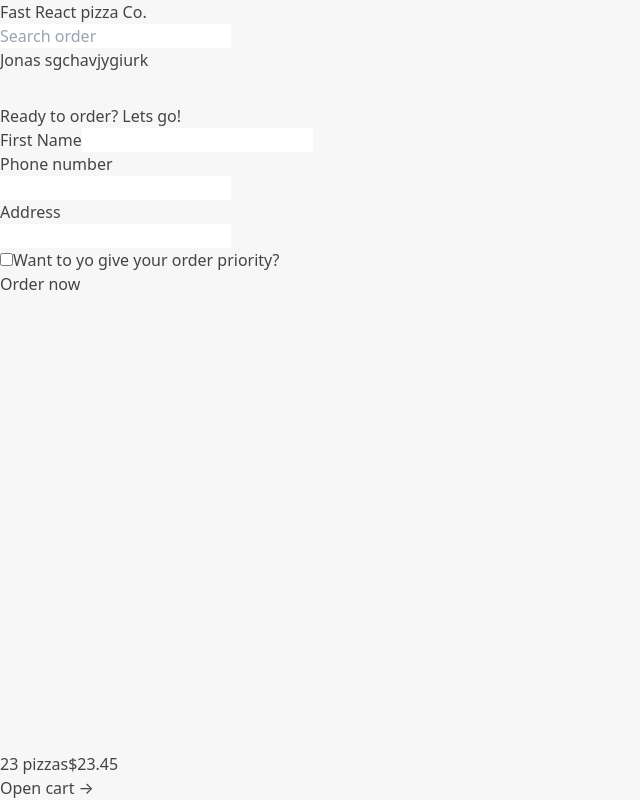
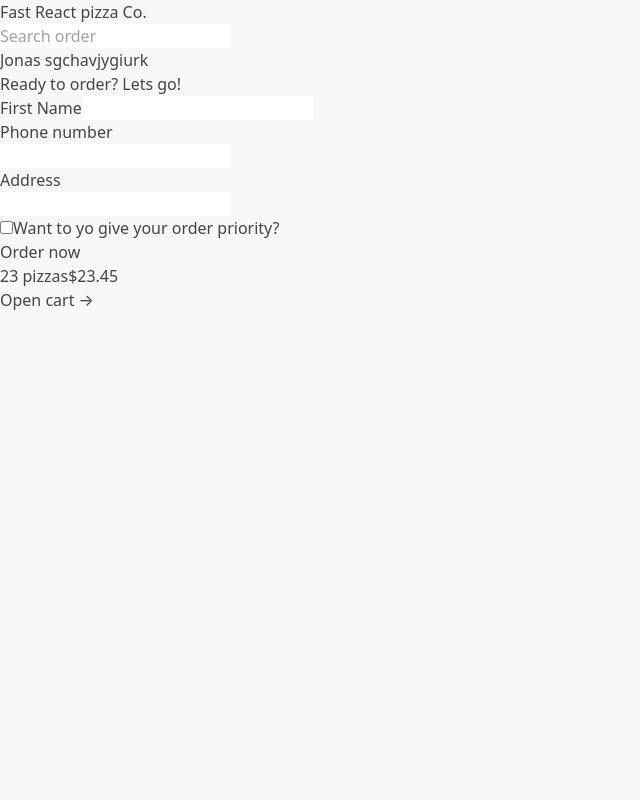
Before and after one commit to mahdi-mey/fast-food-app, a React (Vite) app: page /order/new in a window 1280 px wide. Shown: the whole page, without its empty margins (0-640 px from the left). Built offline with nearby package versions, Linux system fonts and the light colour scheme.

Commit message:
added appLayout with grid and more styling (hovers, borders & reponsive design)

```diff
--- a/src/features/cart/Cart.jsx
+++ b/src/features/cart/Cart.jsx
@@ -1,35 +1,37 @@
-import { Link } from 'react-router-dom';
+import { Link } from "react-router-dom"
 
 const fakeCart = [
   {
     pizzaId: 12,
-    name: 'Mediterranean',
+    name: "Mediterranean",
     quantity: 2,
     unitPrice: 16,
     totalPrice: 32,
   },
   {
     pizzaId: 6,
-    name: 'Vegetale',
+    name: "Vegetale",
     quantity: 1,
     unitPrice: 13,
     totalPrice: 13,
   },
   {
     pizzaId: 11,
-    name: 'Spinach and Mushroom',
+    name: "Spinach and Mushroom",
     quantity: 1,
     unitPrice: 15,
     totalPrice: 15,
   },
-];
+]
 
 function Cart() {
-  const cart = fakeCart;
+  const cart = fakeCart
 
   return (
     <div>
-      <Link to="/menu">&larr; Back to menu</Link>
+      <Link to="/menu" className="text-sm text-blue-500 hover:text-blue-700">
+        &larr; Back to menu
+      </Link>
 
       <h2>Your cart, %NAME%</h2>
 
@@ -38,7 +40,7 @@ function Cart() {
         <button>Clear cart</button>
       </div>
     </div>
-  );
+  )
 }
 
-export default Cart;
+export default Cart
--- a/src/features/cart/CartOverview.jsx
+++ b/src/features/cart/CartOverview.jsx
@@ -2,7 +2,7 @@ import { Link } from "react-router-dom"
 
 function CartOverview() {
   return (
-    <div className="bg-stone-800 text-stone-200 uppercase py-4">
+    <div className="bg-stone-800 text-stone-200 text-sm uppercase p-x4 py-4 sm:px6 md:text-base">
       <p className="text-stone-300 font-semibold space-x-6">
         <span>23 pizzas</span>
         <span>$23.45</span>
--- a/src/features/order/CreateOrder.jsx
+++ b/src/features/order/CreateOrder.jsx
@@ -5,7 +5,7 @@ createOrder
 // https://uibakery.io/regex-library/phone-number
 const isValidPhone = (str) =>
   /^\+?\d{1,4}?[-.\s]?\(?\d{1,3}?\)?[-.\s]?\d{1,4}[-.\s]?\d{1,4}[-.\s]?\d{1,9}$/.test(
-    str
+    str,
   )
 
 const fakeCart = [
@@ -78,7 +78,10 @@ function CreateOrder() {
 
         <div>
           <input type="hidden" name="cart" value={JSON.stringify(cart)} />
-          <button disabled={isSubmitting}>
+          <button
+            disabled={isSubmitting}
+            className="bg-yellow-500 uppercase font-semibold text-stone-900 py-3 px-4 inline-block rounded-full hover:bg-yellow-300 transition-all focus:outline-none focus:ring focus:ring-yellow-300 focus:bg-yellow-300 focus:ring-offset-2 mt-4 disabled:cursor-not-allowed"
+          >
             {isSubmitting ? "Placing order..." : "Order now"}
           </button>
         </div>
--- a/src/features/user/CreateUser.jsx
+++ b/src/features/user/CreateUser.jsx
@@ -1,30 +1,33 @@
-import { useState } from 'react';
+import { useState } from "react"
 
 function CreateUser() {
-  const [username, setUsername] = useState('');
+  const [username, setUsername] = useState("")
 
   function handleSubmit(e) {
-    e.preventDefault();
+    e.preventDefault()
   }
 
   return (
     <form onSubmit={handleSubmit}>
-      <p>👋 Welcome! Please start by telling us your name:</p>
+      <p className="mb-4 text-sm text-stone-600 md:text-base">
+        👋 Welcome! Please start by telling us your name:
+      </p>
 
       <input
         type="text"
         placeholder="Your full name"
         value={username}
         onChange={(e) => setUsername(e.target.value)}
+        className="w-72"
       />
 
-      {username !== '' && (
+      {username !== "" && (
         <div>
           <button>Start ordering</button>
         </div>
       )}
     </form>
-  );
+  )
 }
 
-export default CreateUser;
+export default CreateUser
--- a/src/index.css
+++ b/src/index.css
@@ -3,40 +3,18 @@
 @tailwind utilities;
 
 body {
-  font-family: system-ui, -apple-system, BlinkMacSystemFont, 'Segoe UI', Roboto,
-    Oxygen, Ubuntu, Cantarell, 'Open Sans', 'Helvetica Neue', sans-serif;
+  font-family:
+    system-ui,
+    -apple-system,
+    BlinkMacSystemFont,
+    "Segoe UI",
+    Roboto,
+    Oxygen,
+    Ubuntu,
+    Cantarell,
+    "Open Sans",
+    "Helvetica Neue",
+    sans-serif;
   background-color: #f7f7f7;
   color: #444;
 }
-
-.layout {
-  display: grid;
-  grid-template-rows: auto 1fr auto;
-  gap: 32px;
-  height: 100dvh;
-}
-
-/* https://dev.to/afif/i-made-100-css-loaders-for-your-next-project-4eje */
-.loader {
-  width: 45px;
-  aspect-ratio: 0.75;
-  --c: no-repeat linear-gradient(#333 0 0);
-  background: var(--c) 0% 50%, var(--c) 50% 50%, var(--c) 100% 50%;
-  background-size: 20% 50%;
-  animation: loading 1s infinite linear;
-}
-
-@keyframes loading {
-  20% {
-    background-position: 0% 0%, 50% 50%, 100% 50%;
-  }
-  40% {
-    background-position: 0% 100%, 50% 0%, 100% 50%;
-  }
-  60% {
-    background-position: 0% 50%, 50% 100%, 100% 0%;
-  }
-  80% {
-    background-position: 0% 50%, 50% 50%, 100% 100%;
-  }
-}
--- a/src/ui/AppLayout.jsx
+++ b/src/ui/AppLayout.jsx
@@ -8,13 +8,15 @@ export default function AppLayout() {
   const isLoading = navigation.state === "loading"
 
   return (
-    <div className="layout">
+    <div className="grid h-[100svh] grid-rows-[auto_1fr_auto]">
       {isLoading && <Loader />}
       <Header />
 
-      <main>
-        <Outlet />
-      </main>
+      <div className="overflow-scroll my-10">
+        <main className="max-w-3xl ml-auto mr-auto px-4">
+          <Outlet />
+        </main>
+      </div>
 
       <CartOverview />
     </div>
--- a/src/ui/Header.jsx
+++ b/src/ui/Header.jsx
@@ -4,7 +4,7 @@ import Username from "../features/user/Username"
 
 export default function Header() {
   return (
-    <div className="bg-yellow-500 uppercase px-4 py-3 border-b-2 border-stone-400">
+    <div className="bg-yellow-500 uppercase px-4 py-3 border-b-2 border-stone-400 sm:px-6">
       <Link to="/" className="tracking-[5px]">
         Fast React pizza Co.
       </Link>
```
